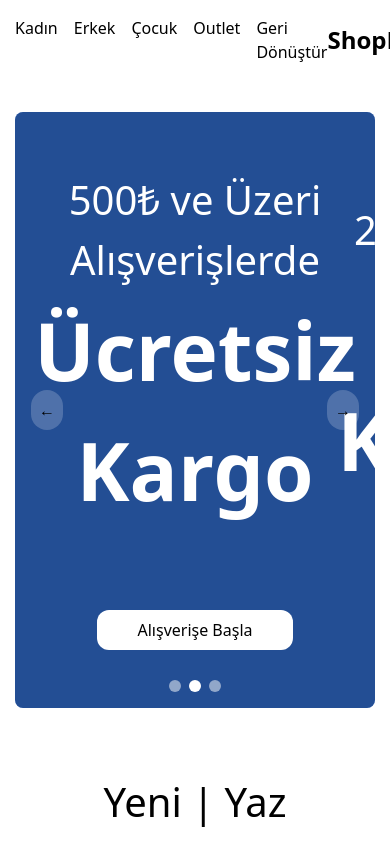
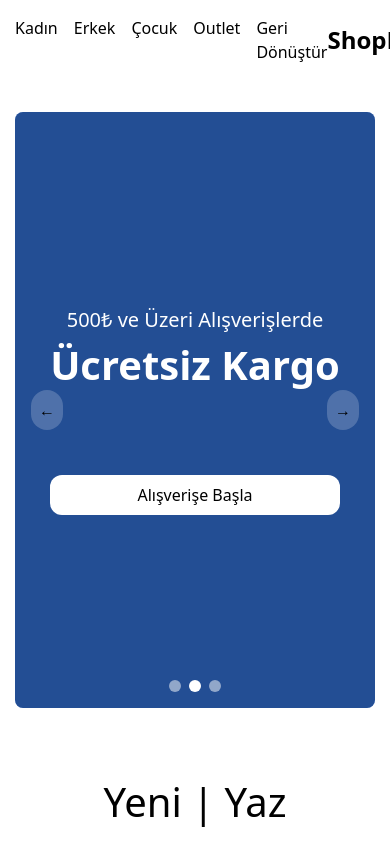
Before and after one commit to Ertannur/shop-ease-frontend, a Next.js app: page / in a window 390 px wide. Shown: the top 844 px of the page. Built offline with nearby package versions, Linux system fonts and the light colour scheme; no server answers.

Commit message:
feat: HeroBanner responsive ufak düzeltmeler

```diff
--- a/src/app/HomePage/promotion.tsx
+++ b/src/app/HomePage/promotion.tsx
@@ -75,12 +75,12 @@ const DiscountSection = () => {
             }}
           >
             <div className="absolute inset-0 bg-black/40"></div>
-            <div className="text-center relative z-10">
-              <p className="text-[40px]">{slide.subtitle}</p>
-              <h2 className="text-[80px] font-bold mb-2">{slide.title}</h2>
+            <div className="text-center relative z-10 px-4 md:px-0">
+              <p className="text-[20px] md:text-[30px] lg:text-[40px]">{slide.subtitle}</p>
+              <h2 className="text-[40px] md:text-[60px] lg:text-[80px] font-bold mb-2">{slide.title}</h2>
               <div className="mt-20">
                 <Link href="/products">
-                  <button className="bg-white text-black px-10 py-2 rounded-[12px] hover:bg-gray-100 transition-colors">
+                  <button className="w-full md:w-auto bg-white text-black px-6 md:px-10 py-2 rounded-[12px] hover:bg-gray-100 transition-colors">
                     Alışverişe Başla
                   </button>
                 </Link>
```
